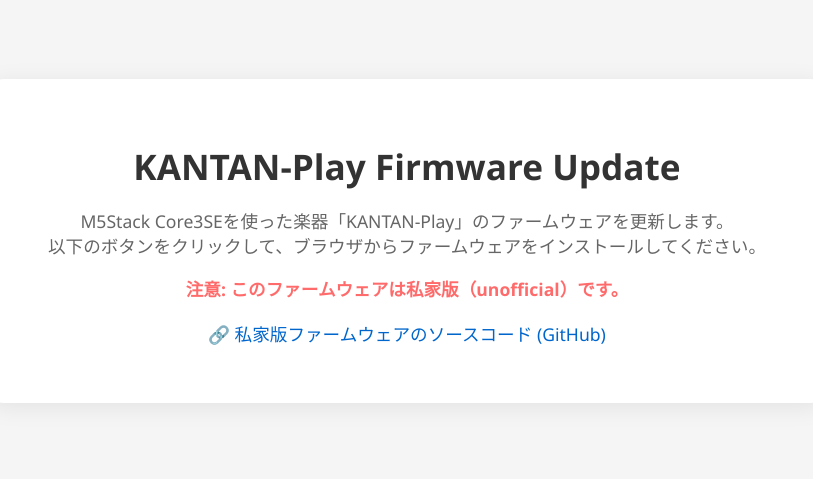
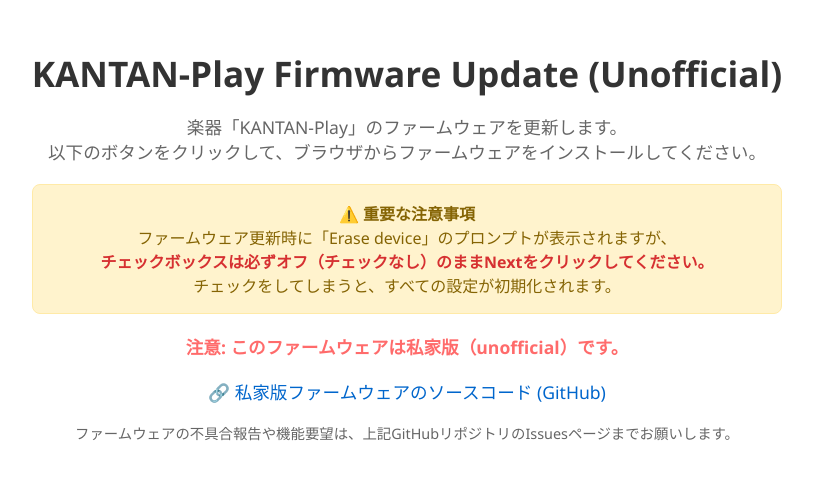
Before and after one commit to nobynobynoby/nobynobynoby.github.io, a plain HTML site: page index.html in a window 1280 px wide. Shown: the part 159-638 px from the top of the page, without its empty margins (233-1046 px from the left). Drawn offline with Linux system fonts and the light colour scheme.

Commit message:
Update firmware site with final improvements
- Add 'Unofficial' to main title
- Add prominent warning about Erase device checkbox
- Set new_install_prompt_erase to true for user choice
- Add contact info for firmware issues/requests
- Revert to ESP Web Tools @10 for stability

```diff
--- a/index.html
+++ b/index.html
@@ -35,10 +35,17 @@
 </head>
 <body>
     <div class="container">
-        <h1>KANTAN-Play Firmware Update</h1>
-        <p>M5Stack Core3SEを使った楽器「KANTAN-Play」のファームウェアを更新します。<br>以下のボタンをクリックして、ブラウザからファームウェアをインストールしてください。</p>
+        <h1>KANTAN-Play Firmware Update (Unofficial)</h1>
+        <p>楽器「KANTAN-Play」のファームウェアを更新します。<br>以下のボタンをクリックして、ブラウザからファームウェアをインストールしてください。</p>
+        <div style="background: #fff3cd; border: 1px solid #ffeaa7; border-radius: 8px; padding: 16px; margin: 20px 0; color: #856404;">
+          <strong>⚠️ 重要な注意事項</strong><br>
+          ファームウェア更新時に「Erase device」のプロンプトが表示されますが、<br>
+          <strong style="color: #d63031;">チェックボックスは必ずオフ（チェックなし）のままNextをクリックしてください。</strong><br>
+          チェックをしてしまうと、すべての設定が初期化されます。
+        </div>
         <p style="color: #ff6b6b; font-weight: bold;">注意: このファームウェアは私家版（unofficial）です。</p>
         <p style="margin-top: 20px;"><a href="https://github.com/nobynobynoby/KANTAN_Play_core-nori-fork" target="_blank" style="color: #0066cc; text-decoration: none;">🔗 私家版ファームウェアのソースコード (GitHub)</a></p>
+        <p style="color: #666; font-size: 0.9rem; margin-top: 10px;">ファームウェアの不具合報告や機能要望は、上記GitHubリポジトリのIssuesページまでお願いします。</p>
         <esp-web-install-button manifest="manifest.json"></esp-web-install-button>
     </div>
 </body>
```
Also changed, not shown: manifest.json.
